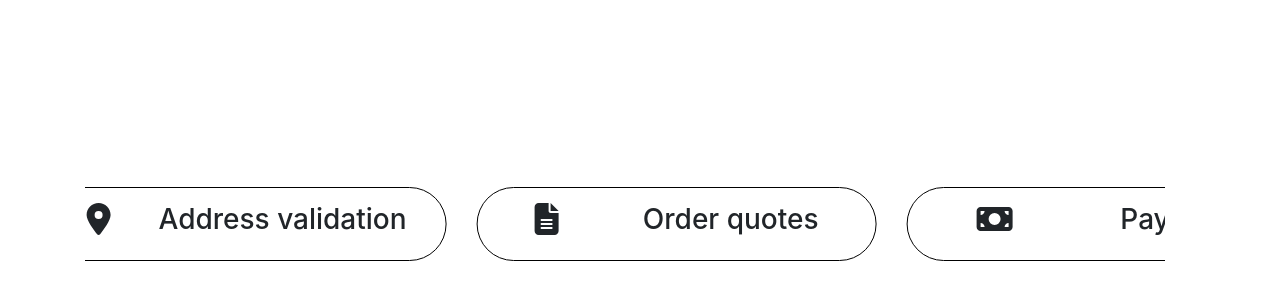
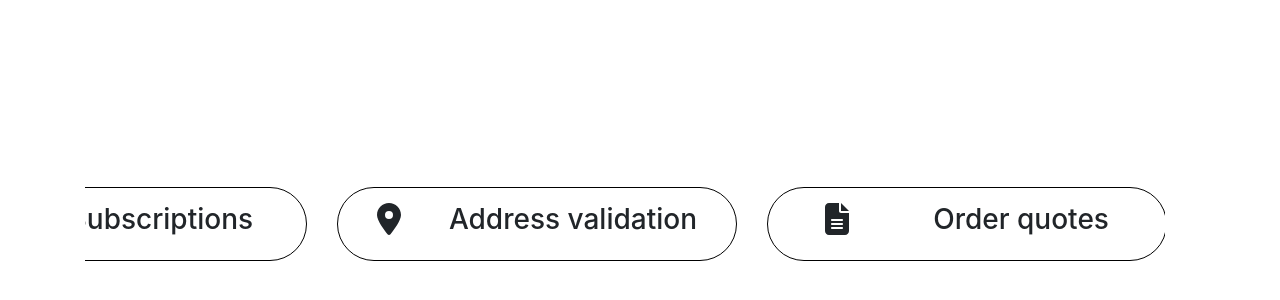
Before and after one commit to ablashika/saleor, a React (Create React App) app: page / in a window 1280 px wide. Shown: the part 138-438 px from the top of the page. Built offline with nearby package versions, Linux system fonts and the light colour scheme.

Commit message:
Update FeatureBox.js

```diff
--- a/src/components/FeatureBox.js
+++ b/src/components/FeatureBox.js
@@ -25,7 +25,7 @@ const FeatureBox = ({ icon, title }) => (
 
 
       animate={{
-        x: [-800, 100],
+        x: [-400, 100],
         transition: { duration: 20, ease:'linear', repeat: Infinity, repeatType: 'loop' },
       }}
       whileHover={{ scale: 1.05, transition: { duration: 0.2 } }}
```
